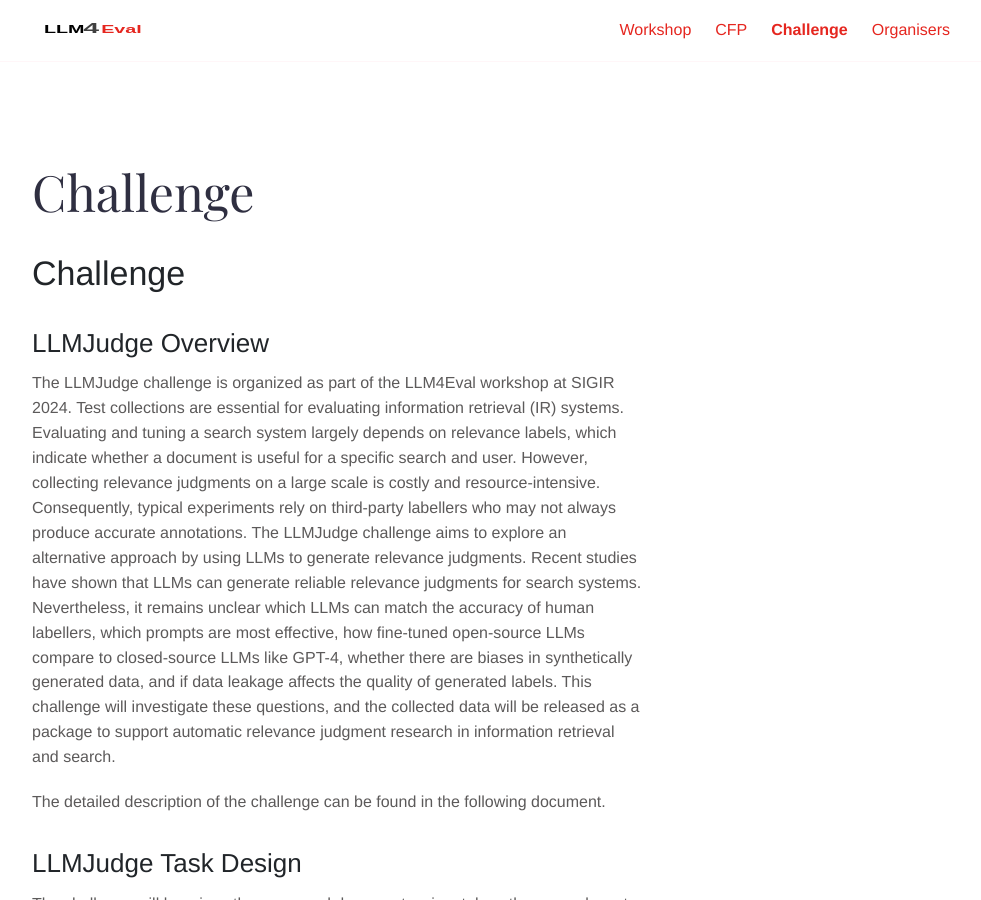
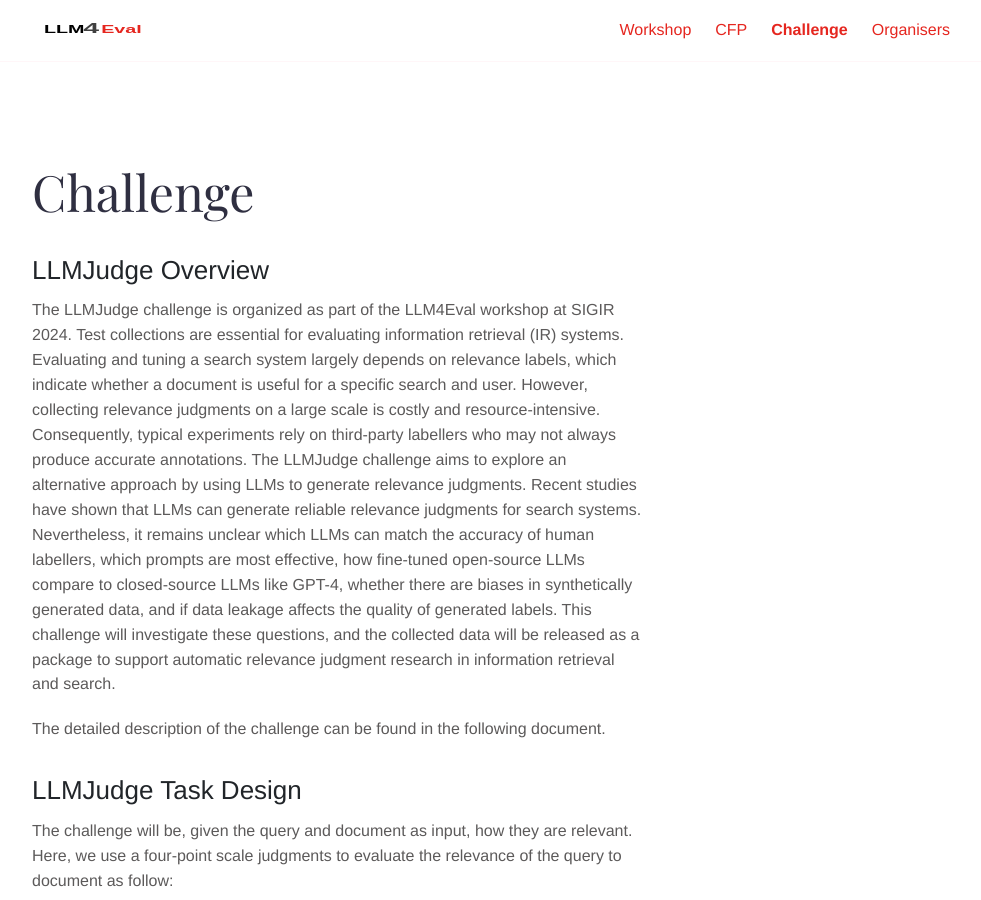
Before and after one commit to LLM4Eval/llm4eval, a Jekyll site: the page built from challenge.md, in a window 1280 px wide and 900 px high. Shown: the whole window, without its empty margins (143-1124 px from the left). Built offline with Jekyll 4.4.1, drawn with Linux system fonts in a browser that asks for light colours.

Commit message:
Update challenge.md

```diff
--- a/challenge.md
+++ b/challenge.md
@@ -4,8 +4,6 @@ layout: page
 description: Challenge
 bodyClass: page-about
 ---
-
-# Challenge
 
 ## LLMJudge Overview
 The LLMJudge challenge is organized as part of the LLM4Eval workshop at SIGIR 2024. Test collections are essential for evaluating information retrieval (IR) systems. Evaluating and tuning a search system largely depends on relevance labels, which indicate whether a document is useful for a specific search and user. However, collecting relevance judgments on a large scale is costly and resource-intensive. Consequently, typical experiments rely on third-party labellers who may not always produce accurate annotations. The LLMJudge challenge aims to explore an alternative approach by using LLMs to generate relevance judgments. Recent studies have shown that LLMs can generate reliable relevance judgments for search systems. Nevertheless, it remains unclear which LLMs can match the accuracy of human labellers, which prompts are most effective, how fine-tuned open-source LLMs compare to closed-source LLMs like GPT-4, whether there are biases in synthetically generated data, and if data leakage affects the quality of generated labels. This challenge will investigate these questions, and the collected data will be released as a package to support automatic relevance judgment research in information retrieval and search.
```
